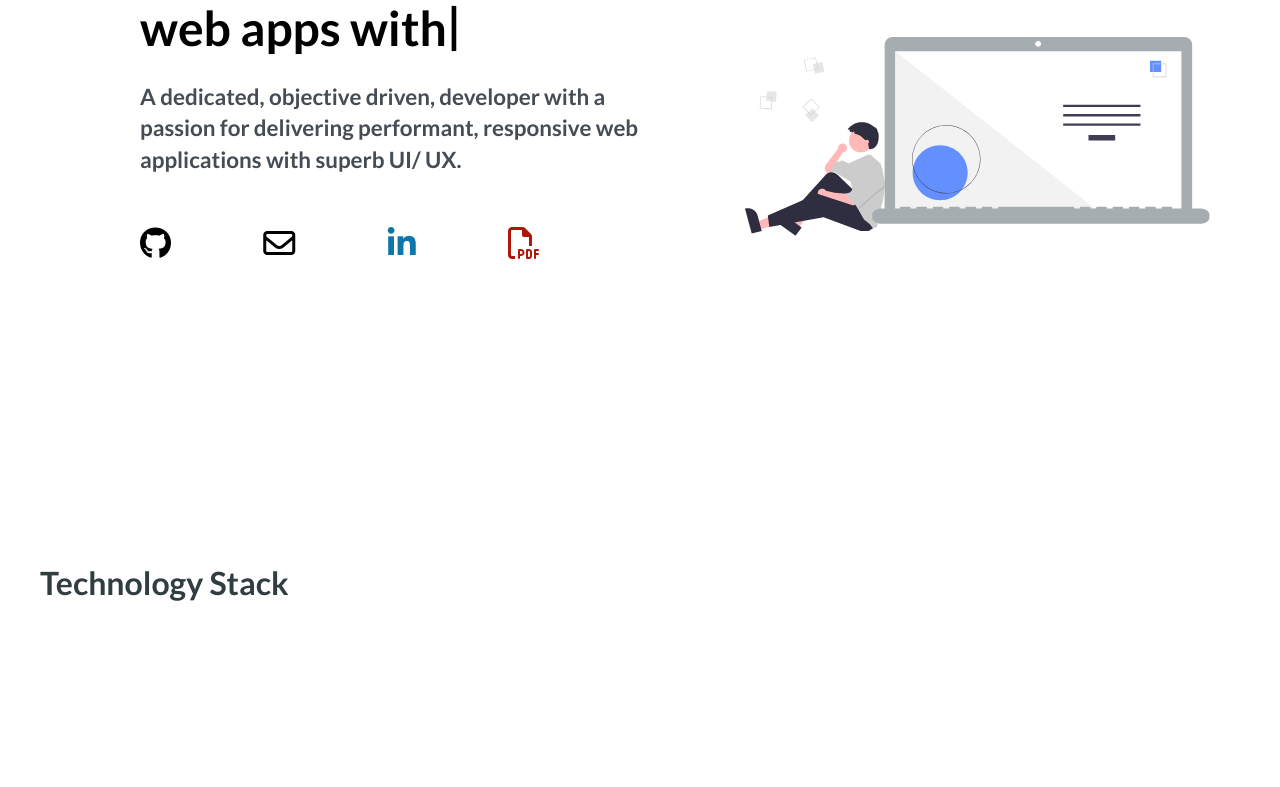
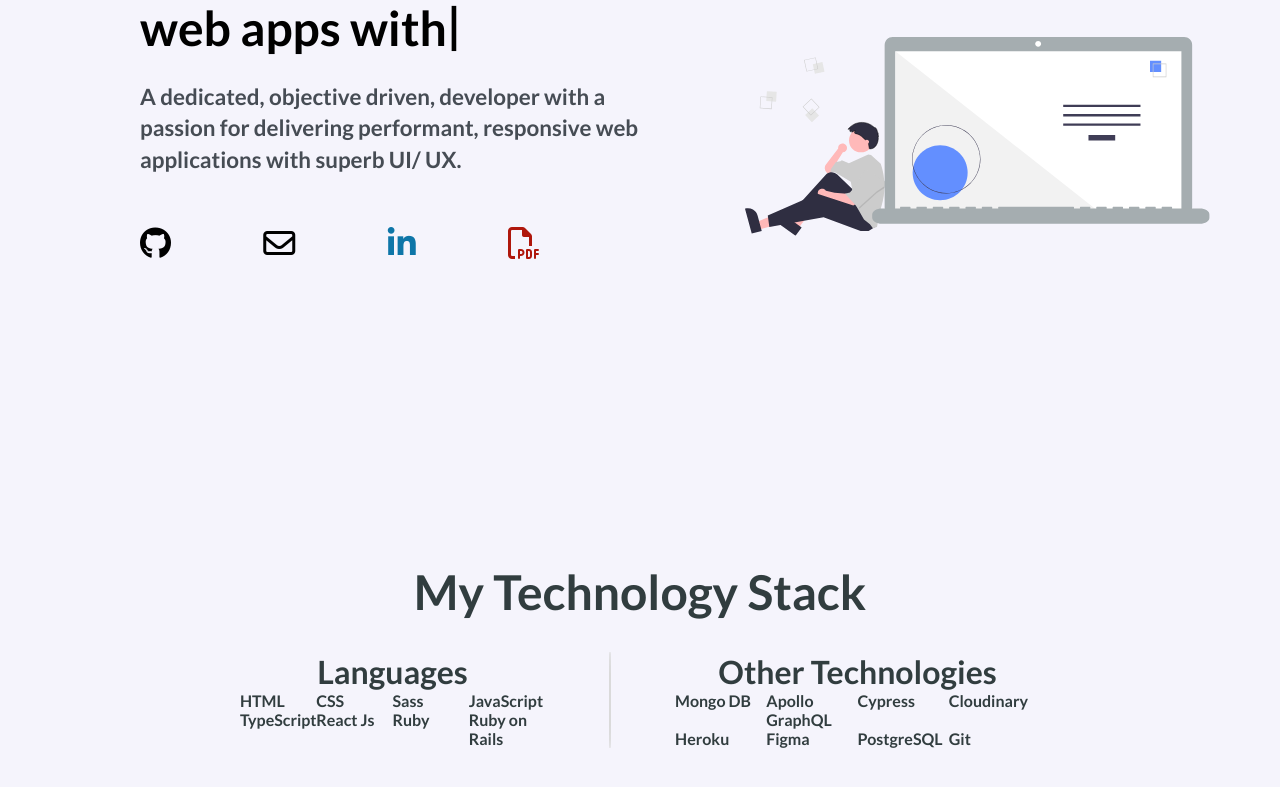
Before and after one commit to jeremytuesley/jeremytuesley.github.io, a React (Create React App) app: page / in a window 1280 px wide. Shown: the part 375-1162 px from the top of the page. Before the commit the page ends 977 px from the top, so only its background shows below. Built offline with nearby package versions, Linux system fonts and the light colour scheme.

Commit message:
skills container styling added

```diff
--- a/src/assets/index.css
+++ b/src/assets/index.css
@@ -5,6 +5,7 @@
   margin: 0;
   box-sizing: border-box;
   scroll-behavior: smooth;
+  background-color: #f5f4fc;
 }
 li {
   display: list-item;
--- a/src/assets/landing.scss
+++ b/src/assets/landing.scss
@@ -27,7 +27,7 @@
     }
     .landing-title {
       width: 605px;
-      font-size: 1.5em;
+      font-size: 2em;
       line-height: 1.2;
       margin-bottom: 24px;
     }
--- a/src/assets/skills.scss
+++ b/src/assets/skills.scss
@@ -0,0 +1,31 @@
+.skills-page {
+  display: flex;
+  flex-direction: column;
+  align-items: center;
+  height: 90vh;
+  .skills-title {
+    font-size: 3em;
+    margin-bottom: 32px;
+  }
+  .skills-outer-container {
+    display: flex;
+    justify-content: space-between;
+    width: 800px;
+    .skills-content-seperator {
+      margin: 0 64px;
+      border-right: 2px solid #dadada;
+      border-radius: 30%;
+    }
+    .skills-content-title {
+      font-size: 2em;
+      text-align: center;
+    }
+    .skills-content-container {
+      display: flex;
+      flex-wrap: wrap;
+      .skills {
+        width: 25%;
+      }
+    }
+  }
+}
--- a/src/components/Landing.js
+++ b/src/components/Landing.js
@@ -49,11 +49,11 @@ const Landing = () => {
       <header>
         <h1 className="landing-name-title">Jeremy Tuesley</h1>
         <div className="landing-title">
-          <h1>
+          <h2>
             Front end software engineer who builds great web apps with
             <span className="anime" ref={textRef} />
             <span className="blink">|</span>
-          </h1>
+          </h2>
         </div>
         <div className="about-container">
           <p className="about-desc">
--- a/src/components/Skills.js
+++ b/src/components/Skills.js
@@ -1,16 +1,43 @@
 /* eslint-disable jsx-a11y/anchor-is-valid */
 /* eslint-disable jsx-a11y/anchor-has-content */
 import React from 'react';
+
+import '../assets/skills.scss';
 
 const Skills = () => {
   return (
     <div className="content">
       <div className="skills-page">
         <a name="skills" />
-        <h1 className="skills-title">Technology Stack</h1>
-        <div className="skills-content-container">
-          <div className="skills"></div>
-          <div className="skills"></div>
+        <h1 className="skills-title">My Technology Stack</h1>
+        <div className="skills-outer-container">
+          <div>
+            <h2 className="skills-content-title">Languages</h2>
+            <div className="skills-content-container">
+              <div className="skills">HTML</div>
+              <div className="skills">CSS</div>
+              <div className="skills">Sass</div>
+              <div className="skills">JavaScript</div>
+              <div className="skills">TypeScript</div>
+              <div className="skills">React Js</div>
+              <div className="skills">Ruby</div>
+              <div className="skills">Ruby on Rails</div>
+            </div>
+          </div>
+          <div className="skills-content-seperator" />
+          <div>
+            <h2 className="skills-content-title">Other Technologies</h2>
+            <div className="skills-content-container">
+              <div className="skills">Mongo DB</div>
+              <div className="skills">Apollo GraphQL</div>
+              <div className="skills">Cypress</div>
+              <div className="skills">Cloudinary</div>
+              <div className="skills">Heroku</div>
+              <div className="skills">Figma</div>
+              <div className="skills">PostgreSQL</div>
+              <div className="skills">Git</div>
+            </div>
+          </div>
         </div>
       </div>
     </div>
```
